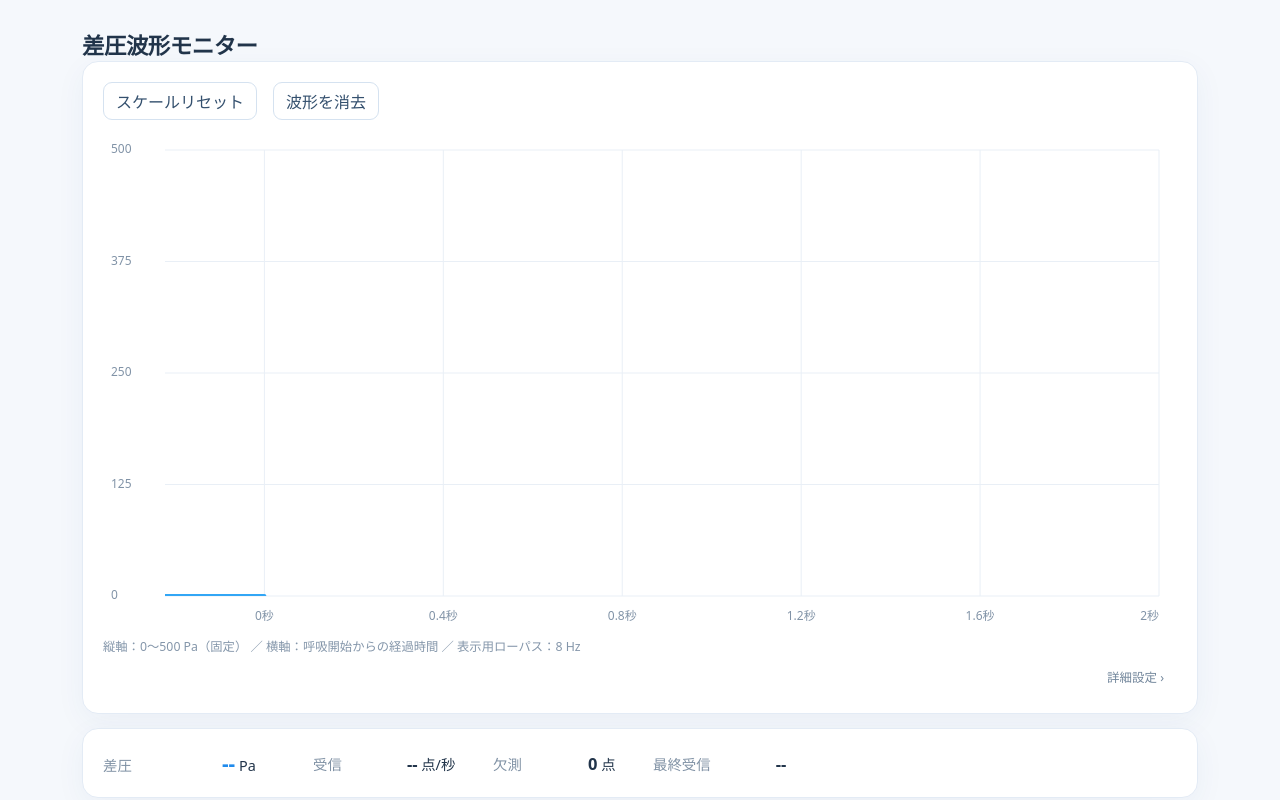
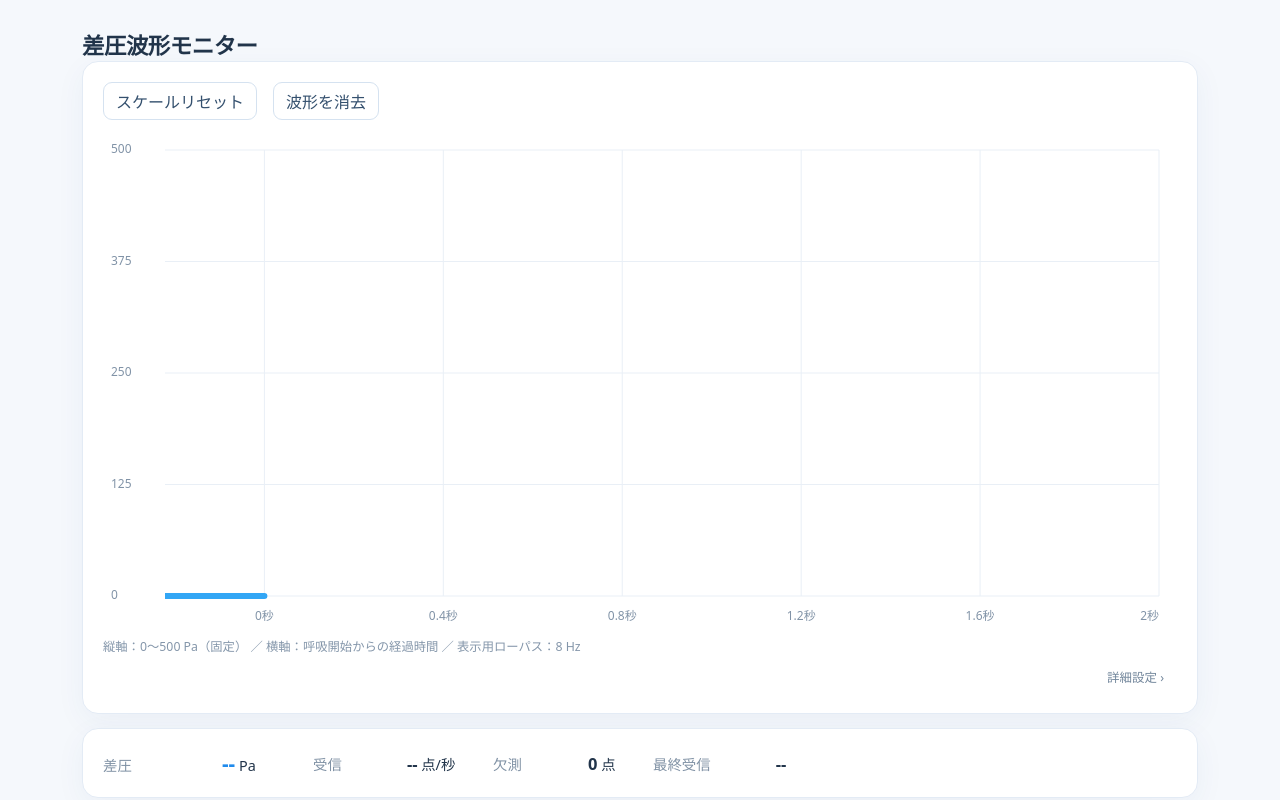
Before and after one commit to somog0202/SpiroTest2, a plain HTML site: page index.html in a window 1280 px wide. Shown: the top 800 px of the page. Drawn offline with Linux system fonts and the light colour scheme.

Commit message:
Change graph line width from 4 to 6
Increased graph line width for better visibility.

```diff
--- a/index.html
+++ b/index.html
@@ -342,7 +342,7 @@
 
     let windowMs = 2000;
     let cutoffHz = 8;
-    let graphLineWidth = 4;
+    let graphLineWidth = 6;
     let startThresholdPa = 1.5;
     let zeroThresholdPa = 1.5;
     let zeroHoldMs = 300;
@@ -802,7 +802,8 @@
 
       ctx.save();
       ctx.beginPath();
-      ctx.rect(left, top, plotW, plotH);
+      // 0 Paはプロット領域の下端に位置するため、線幅の半分だけクリップ範囲を下へ広げる。
+      ctx.rect(left, top, plotW, plotH + graphLineWidth / 2);
       ctx.clip();
 
       // 待機中は、波形開始予定位置まで0 Paを先に表示する。
```
